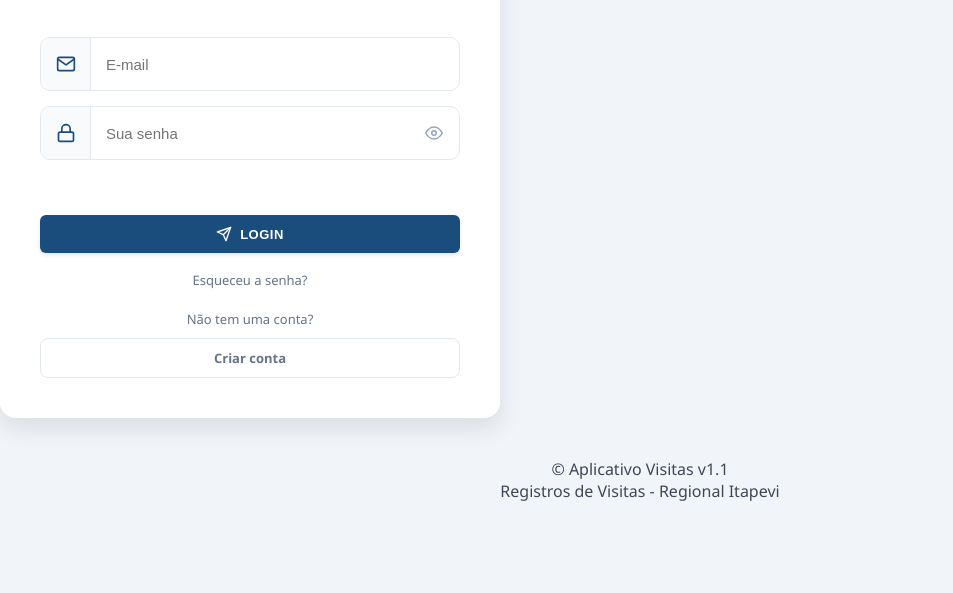
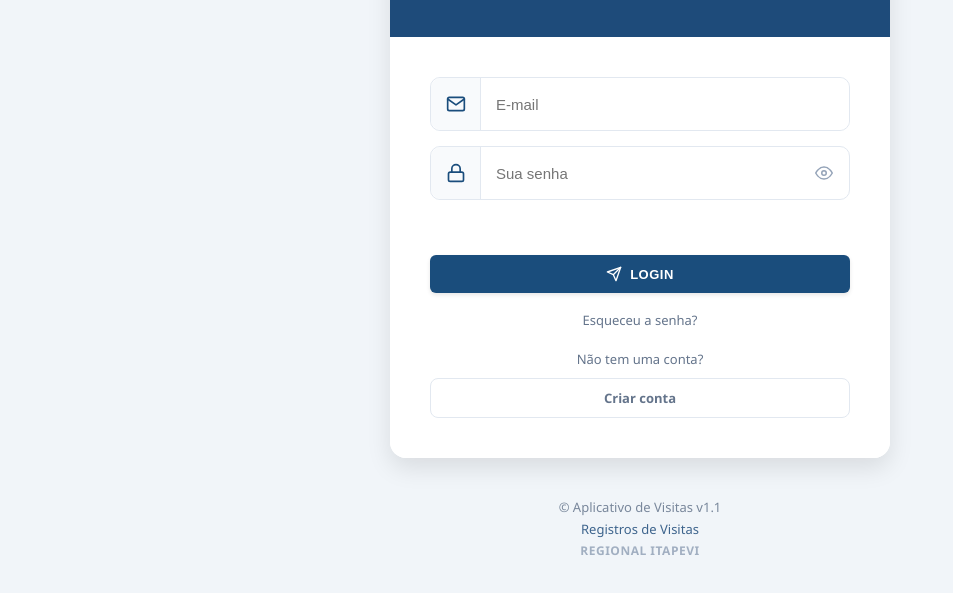
Before and after one commit to secretariaregionalitapevi/appvisitas, a website: page public/login.html in a window 1280 px wide. Shown: the part 347-940 px from the top of the page, without its empty margins (0-953 px from the left). Before the commit the page ends 879 px from the top, so only its background shows below. Drawn offline with nearby package versions, Linux system fonts and the light colour scheme; some packages are replaced by stand-ins of ours; a script that the page names is missing.

Commit message:
Corrige layout da tela de login de visitas

```diff
--- a/public/login.html
+++ b/public/login.html
@@ -7,23 +7,26 @@
   <meta http-equiv="Pragma" content="no-cache" />
   <meta http-equiv="Expires" content="0" />
   <title>Login - Registros de Visitas - Regional Itapevi</title>
-  <link rel="icon" type="image/png" href="/assets/favicon.png" />
+  <link rel="icon" type="image/png" href="/assets/favicon.png?v=3" />
   <link rel="stylesheet" href="/styles/main.css?v=1.0.1" />
-    <!-- PWA Meta Tags -->
-  <link rel="manifest" href="/manifest.json" />
+  <link rel="manifest" href="/manifest.json?v=3" />
   <meta name="theme-color" content="#ffffff" />
   <meta name="apple-mobile-web-app-capable" content="yes" />
   <meta name="apple-mobile-web-app-status-bar-style" content="default" />
   <meta name="apple-mobile-web-app-title" content="CCB Visitas" />
-  <link rel="apple-touch-icon" href="/icons/icon-180.png" />
-  <link rel="icon" href="/icons/icon-192.png" />
+  <link rel="apple-touch-icon" href="/icons/icon-180.png?v=3" />
+  <link rel="icon" href="/icons/icon-192.png?v=3" />
 
   <script src="https://cdn.jsdelivr.net/npm/@supabase/supabase-js@2"></script>
   <script src="/scripts/auth.js?v=1.0.1"></script>
   <script src="https://cdn.jsdelivr.net/npm/sweetalert2@11"></script>
 </head>
-<body style="margin: 0; background: #f1f5f9; font-family: 'Segoe UI', Tahoma, Geneva, Verdana, sans-serif; display: flex; flex-direction: column;">
 
+<body
+  style="background: #f1f5f9; display: flex; flex-direction: column; align-items: center; padding: 20px; font-family: 'Segoe UI', Tahoma, Geneva, Verdana, sans-serif;">
+
+  <main class="auth-wrap"
+    style="display: flex; flex-direction: column; align-items: center; justify-content: center; width: 100%;">
     <div class="sac-card">
       <div class="sac-header">
         <img src="/assets/logo-ccb.png" alt="CCB" class="sac-logo" />
@@ -35,25 +38,41 @@
         <form id="loginForm" class="sac-form">
           <div class="form-group">
             <div class="input-icon-box">
-            <svg xmlns="http://www.w3.org/2000/svg" width="20" height="20" viewBox="0 0 24 24" fill="none" stroke="currentColor" stroke-width="2" stroke-linecap="round" stroke-linejoin="round"><path d="M4 4h16c1.1 0 2 .9 2 2v12c0 1.1-.9 2-2 2H4c-1.1 0-2-.9-2-2V6c0-1.1.9-2 2-2z"></path><polyline points="22,6 12,13 2,6"></polyline></svg>
+              <svg xmlns="http://www.w3.org/2000/svg" width="20" height="20" viewBox="0 0 24 24" fill="none"
+                stroke="currentColor" stroke-width="2" stroke-linecap="round" stroke-linejoin="round">
+                <path d="M4 4h16c1.1 0 2 .9 2 2v12c0 1.1-.9 2-2 2H4c-1.1 0-2-.9-2-2V6c0-1.1.9-2 2-2z"></path>
+                <polyline points="22,6 12,13 2,6"></polyline>
+              </svg>
             </div>
             <input type="email" name="email" placeholder="E-mail" required />
           </div>
 
           <div class="form-group">
             <div class="input-icon-box">
-            <svg xmlns="http://www.w3.org/2000/svg" width="20" height="20" viewBox="0 0 24 24" fill="none" stroke="currentColor" stroke-width="2" stroke-linecap="round" stroke-linejoin="round"><rect x="3" y="11" width="18" height="11" rx="2" ry="2"></rect><path d="M7 11V7a5 5 0 0 1 10 0v4"></path></svg>
+              <svg xmlns="http://www.w3.org/2000/svg" width="20" height="20" viewBox="0 0 24 24" fill="none"
+                stroke="currentColor" stroke-width="2" stroke-linecap="round" stroke-linejoin="round">
+                <rect x="3" y="11" width="18" height="11" rx="2" ry="2"></rect>
+                <path d="M7 11V7a5 5 0 0 1 10 0v4"></path>
+              </svg>
             </div>
             <input type="password" name="password" id="loginPassword" placeholder="Sua senha" required />
             <div class="password-toggle" onclick="togglePassword('loginPassword')">
-            <svg xmlns="http://www.w3.org/2000/svg" width="18" height="18" viewBox="0 0 24 24" fill="none" stroke="currentColor" stroke-width="2" stroke-linecap="round" stroke-linejoin="round"><path d="M1 12s4-8 11-8 11 8 11 8-4 8-11 8-11-8-11-8z"></path><circle cx="12" cy="12" r="3"></circle></svg>
+              <svg xmlns="http://www.w3.org/2000/svg" width="18" height="18" viewBox="0 0 24 24" fill="none"
+                stroke="currentColor" stroke-width="2" stroke-linecap="round" stroke-linejoin="round">
+                <path d="M1 12s4-8 11-8 11 8 11 8-4 8-11 8-11-8-11-8z"></path>
+                <circle cx="12" cy="12" r="3"></circle>
+              </svg>
             </div>
           </div>
 
           <p id="loginFeedback" style="color: var(--err); font-size: 14px; min-height: 20px;"></p>
 
           <button type="submit" class="sac-btn">
-          <svg xmlns="http://www.w3.org/2000/svg" width="18" height="18" viewBox="0 0 24 24" fill="none" stroke="currentColor" stroke-width="2" stroke-linecap="round" stroke-linejoin="round"><line x1="22" y1="2" x2="11" y2="13"></line><polygon points="22 2 15 22 11 13 2 9 22 2"></polygon></svg>
+            <svg xmlns="http://www.w3.org/2000/svg" width="18" height="18" viewBox="0 0 24 24" fill="none"
+              stroke="currentColor" stroke-width="2" stroke-linecap="round" stroke-linejoin="round">
+              <line x1="22" y1="2" x2="11" y2="13"></line>
+              <polygon points="22 2 15 22 11 13 2 9 22 2"></polygon>
+            </svg>
             LOGIN
           </button>
 
@@ -63,16 +82,18 @@
         </form>
 
         <div class="sac-footer-links">
-        Não tem uma conta?<br>
+          N&atilde;o tem uma conta?<br>
           <a href="/registro.html" class="sac-btn-secondary">Criar conta</a>
         </div>
       </div>
     </div>
 
-  <div class="sac-page-footer">
-    © Aplicativo Visitas v1.1<br>
-    Registros de Visitas - Regional Itapevi
-  </div>
+    <footer class="sac-page-footer">
+      <span class="footer-brand">&copy; Aplicativo de Visitas v1.1</span>
+      <span class="footer-ccb">Registros de Visitas</span>
+      <span class="footer-region">Regional Itapevi</span>
+    </footer>
+  </main>
 
 </body>
 </html>
```
Lines whose indentation alone changed are shown as unchanged.
